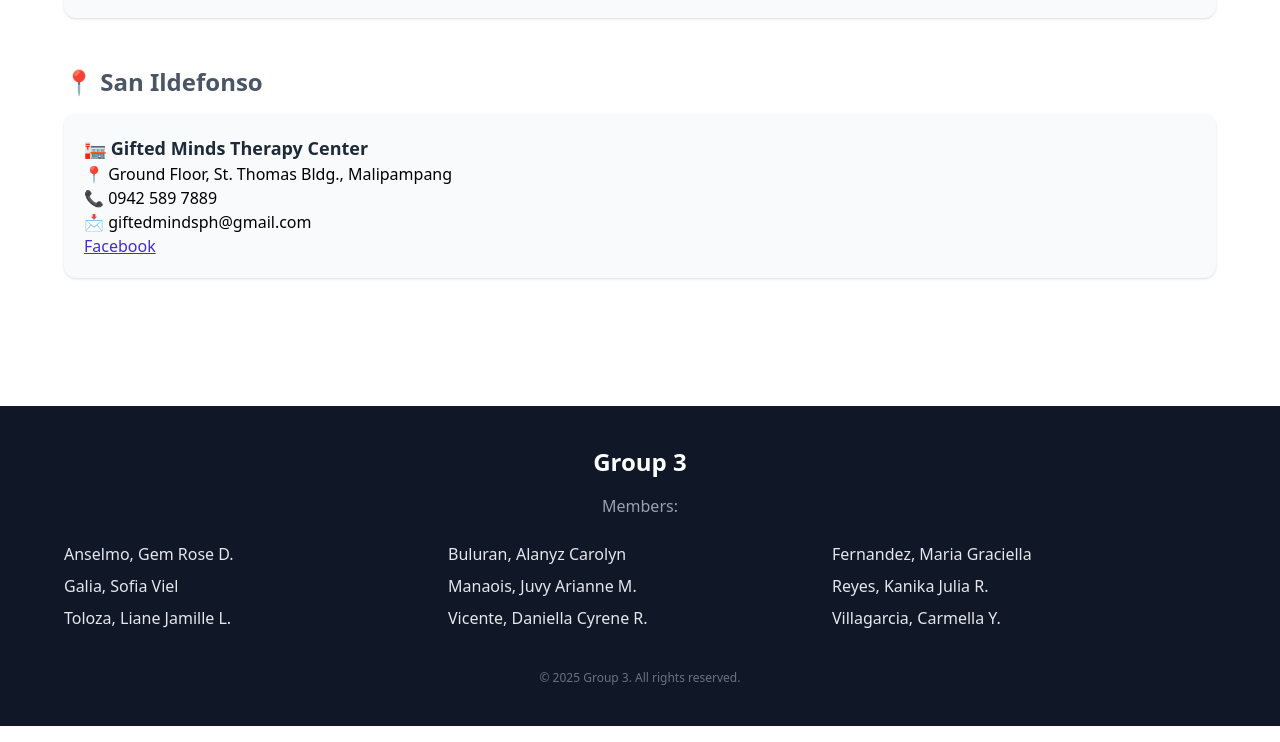
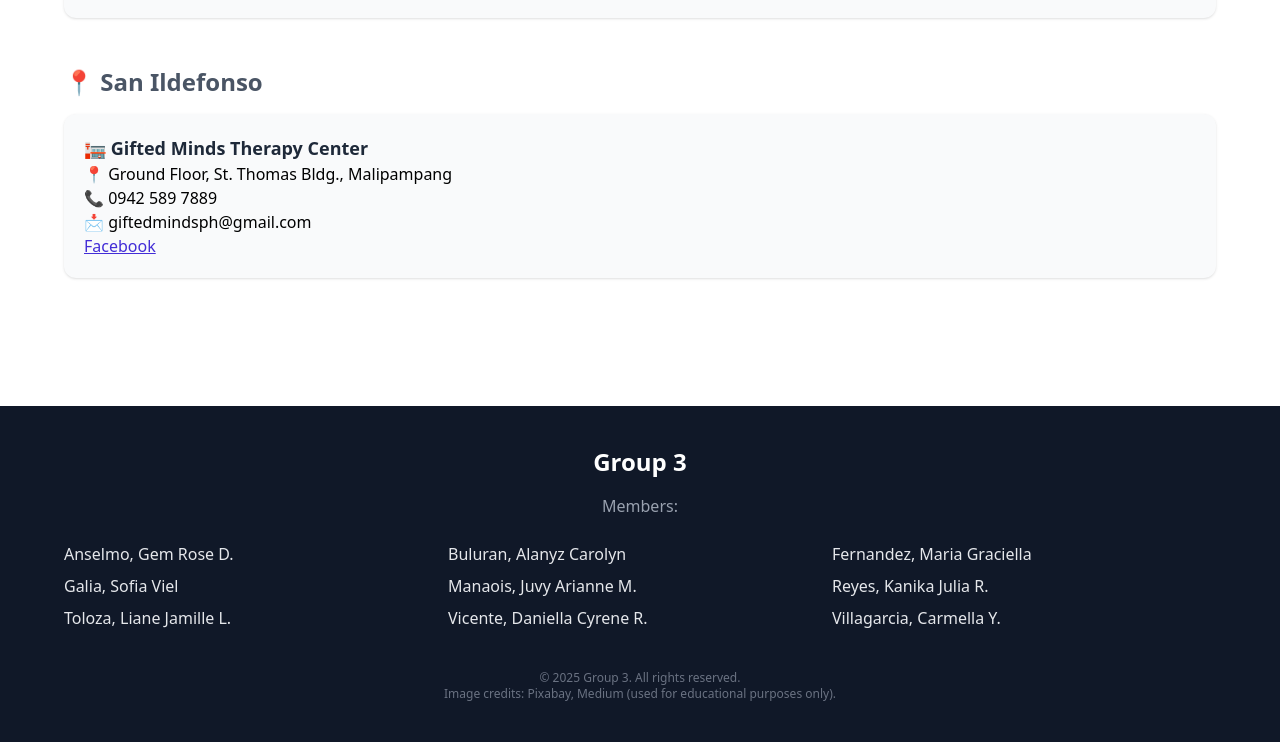
Before and after one commit to jeffrsnblrdoo/autism-info, a website: page index.html in a window 1280 px wide. Shown: the part 6076-6818 px from the top of the page. Drawn offline with Linux system fonts and the light colour scheme.

Commit message:
Added credits

```diff
--- a/index.html
+++ b/index.html
@@ -1170,7 +1170,9 @@
                 </div>
 
                 <p class="text-center text-xs text-gray-500 mt-10">
-                    &copy; 2025 Group 3. All rights reserved.
+                    &copy; 2025 Group 3. All rights reserved. <br />
+                    Image credits: Pixabay, Medium (used for educational
+                    purposes only).
                 </p>
             </div>
         </footer>
```
